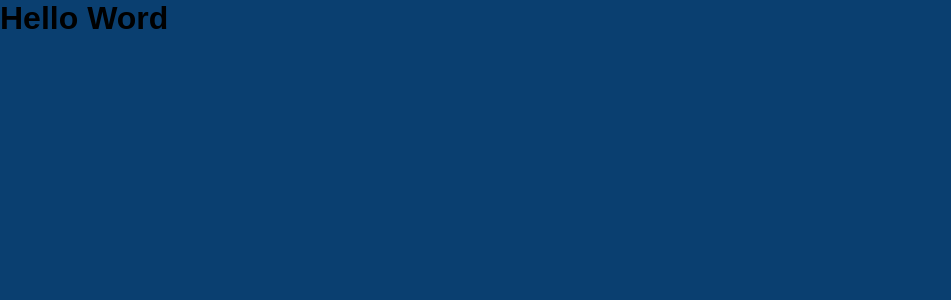
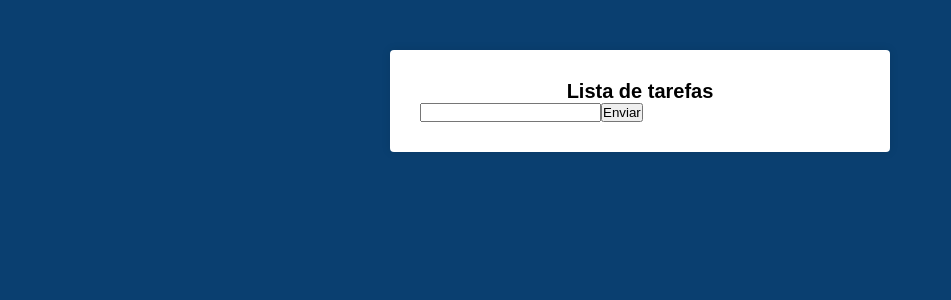
Before and after one commit to ArturCarvalho0/lista-tarefas, a React (Create React App) app: page / in a window 1280 px wide. Shown: the top 300 px of the page, without its empty margins (0-951 px from the left). Built offline with nearby package versions, Linux system fonts and the light colour scheme.

Commit message:
Componentes

```diff
--- a/package.json
+++ b/package.json
@@ -36,6 +36,7 @@
     ]
   },
   "devDependencies": {
+    "@babel/plugin-proposal-private-property-in-object": "^7.21.11",
     "babel-eslint": "^10.1.0",
     "eslint": "^8.48.0",
     "eslint-config-airbnb": "^19.0.4",
--- a/src/App.js
+++ b/src/App.js
@@ -1,6 +1,7 @@
 import React from 'react';
 import './App.css';
+import Main from './components/Main';
 
 export default function App() {
-  return <h1>Hello Word</h1>;
+  return <Main />;
 }
--- /dev/null
+++ b/src/components/Main.css
@@ -0,0 +1,13 @@
+.main {
+  background: #fff;
+  padding: 30px;
+  margin: 50px auto;
+  max-width: 500px;
+  border-radius: 4px;
+  box-shadow: 0 0 10px rgba(0, 0, 0, 0.1);
+}
+
+.main h1 {
+  font-size: 20px;
+  text-align: center;
+}
--- /dev/null
+++ b/src/components/Main.js
@@ -0,0 +1,28 @@
+import React, { Component } from 'react';
+import './Main.css';
+
+export default class Main extends Component {
+  state = {
+    novaTarefa: '',
+  };
+
+  handleChange = (e) => {
+    this.setState({
+      novaTarefa: e.target.value,
+    });
+  };
+
+  render() {
+    const { novaTarefa } = this.state;
+
+    return (
+      <div className="main">
+        <h1>Lista de tarefas</h1>
+        <form action="#">
+          <input onChange={this.handleChange} type="text" />
+          <button type="submit">Enviar</button>
+        </form>
+      </div>
+    );
+  }
+}
```
Also changed, not shown: .eslintrc.js, 2 other files (tests, documents, lock files or other folders).
